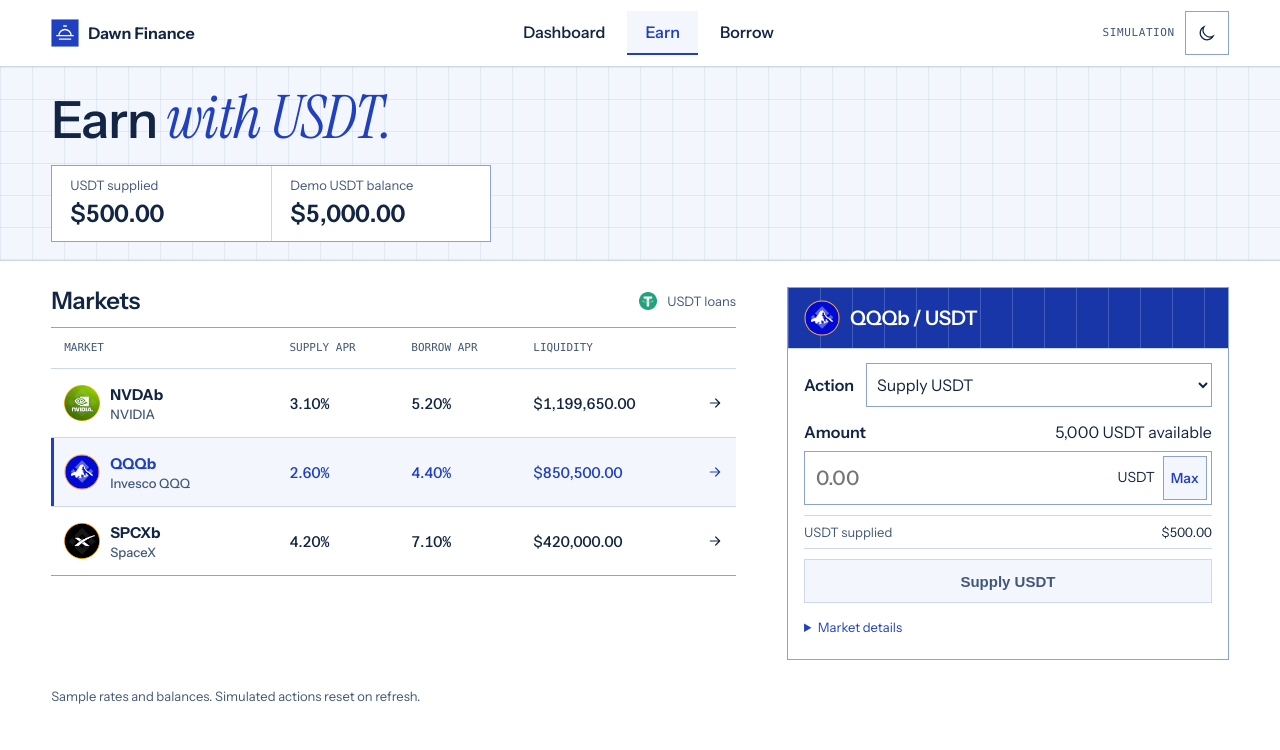
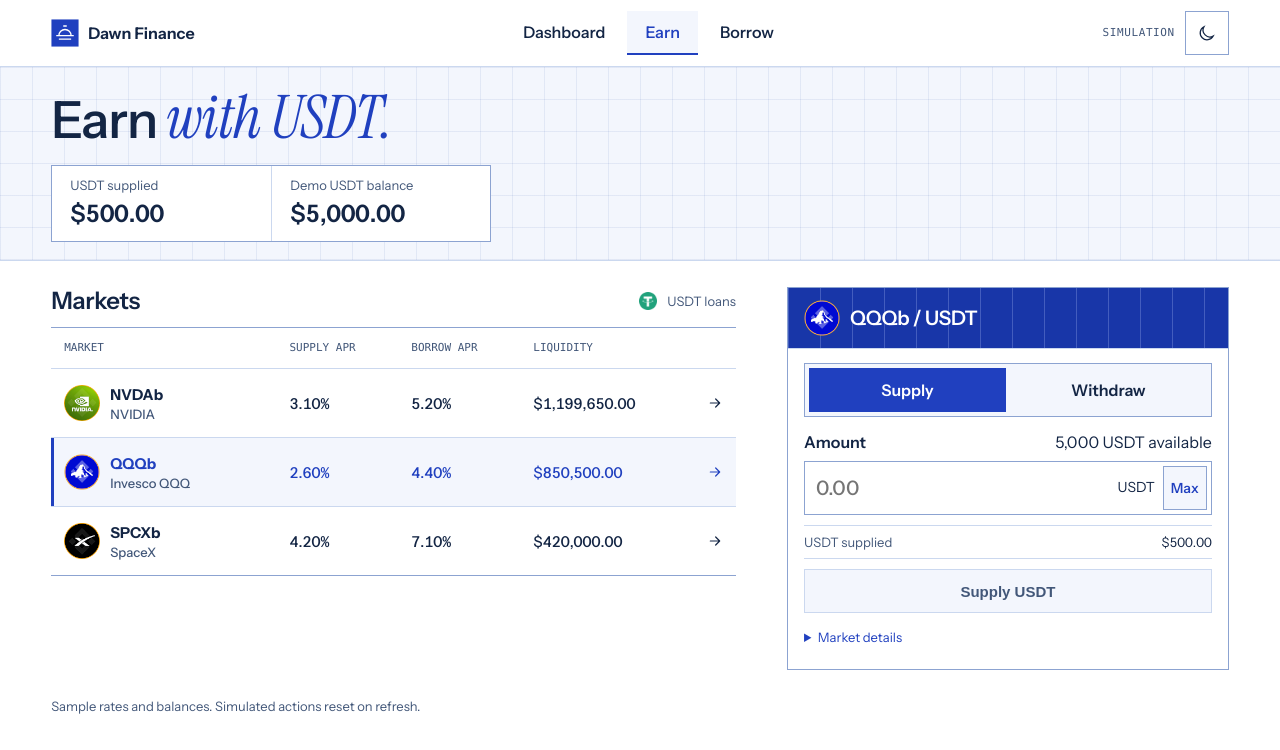
Before and after one commit to neelansh15/blue-finance, a Next.js app in the folder frontend/: page /app/earn in a window 1280 px wide. Shown: the top 750 px of the page. Built offline with nearby package versions, Linux system fonts and the light colour scheme.

Commit message:
Expose both Earn actions in a segmented control

```diff
--- a/frontend/app/app/LendingApp.tsx
+++ b/frontend/app/app/LendingApp.tsx
@@ -165,12 +165,25 @@ function MarketWorkspace({ mode, actions, initialMarket, initialAction }: {
 
           <div className="app-ticket-body">
             <form onSubmit={submit}>
+              {isLender ? (
+                <fieldset className="earn-action-picker">
+                  <legend className="sr-only">Earn action</legend>
+                  {LENDER_ACTIONS.map(next => (
+                    <label key={next}>
+                      <input type="radio" name="earn-action" value={next} checked={action === next}
+                        onChange={() => selectAction(next)} />
+                      <span>{next === "lend" ? "Supply" : "Withdraw"}</span>
+                    </label>
+                  ))}
+                </fieldset>
+              ) : (
                 <div className="app-action-choice">
                   <label htmlFor="market-action">Action</label>
                   <select id="market-action" value={action} onChange={event => selectAction(event.target.value as Action)}>
                     {actions.map(next => <option key={next} value={next}>{ACTIONS[next].label}</option>)}
                   </select>
                 </div>
+              )}
 
               <div className="app-amount-heading">
                 <label htmlFor="action-amount">Amount</label>
--- a/frontend/app/app/lending.css
+++ b/frontend/app/app/lending.css
@@ -328,6 +328,55 @@
   background: var(--paper);
 }
 
+.earn-action-picker {
+  display: grid;
+  grid-template-columns: repeat(2, minmax(0, 1fr));
+  gap: 4px;
+  min-inline-size: 0;
+  margin: 0;
+  padding: 4px;
+  border: 1px solid var(--rule-strong);
+  background: var(--sheet);
+}
+
+.earn-action-picker label {
+  position: relative;
+}
+
+.earn-action-picker input {
+  position: absolute;
+  inset: 0;
+  width: 100%;
+  height: 100%;
+  margin: 0;
+  opacity: 0;
+  cursor: pointer;
+}
+
+.earn-action-picker label span {
+  display: grid;
+  place-items: center;
+  min-height: 44px;
+  padding-inline: 8px;
+  border: 1px solid transparent;
+  font-weight: 600;
+}
+
+.earn-action-picker input:hover + span {
+  border-color: var(--rule-strong);
+}
+
+.earn-action-picker input:checked + span {
+  border-color: var(--blue);
+  background: var(--blue);
+  color: var(--on-blue);
+}
+
+.earn-action-picker input:focus-visible + span {
+  outline: 2px solid var(--blue);
+  outline-offset: 2px;
+}
+
 .app-amount button {
   min-height: 44px;
   padding: 3px 6px;
```
Lines whose indentation alone changed are shown as unchanged.
